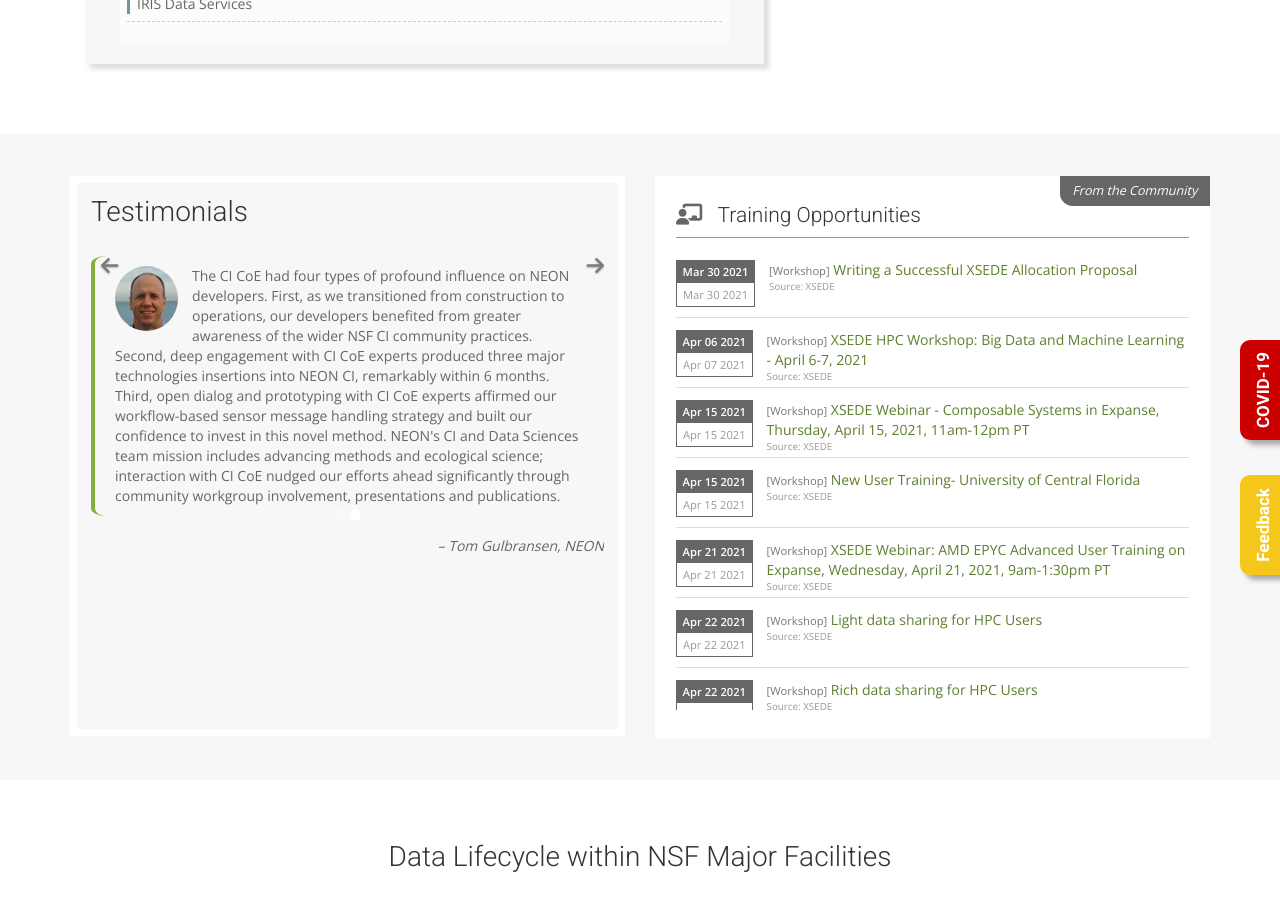
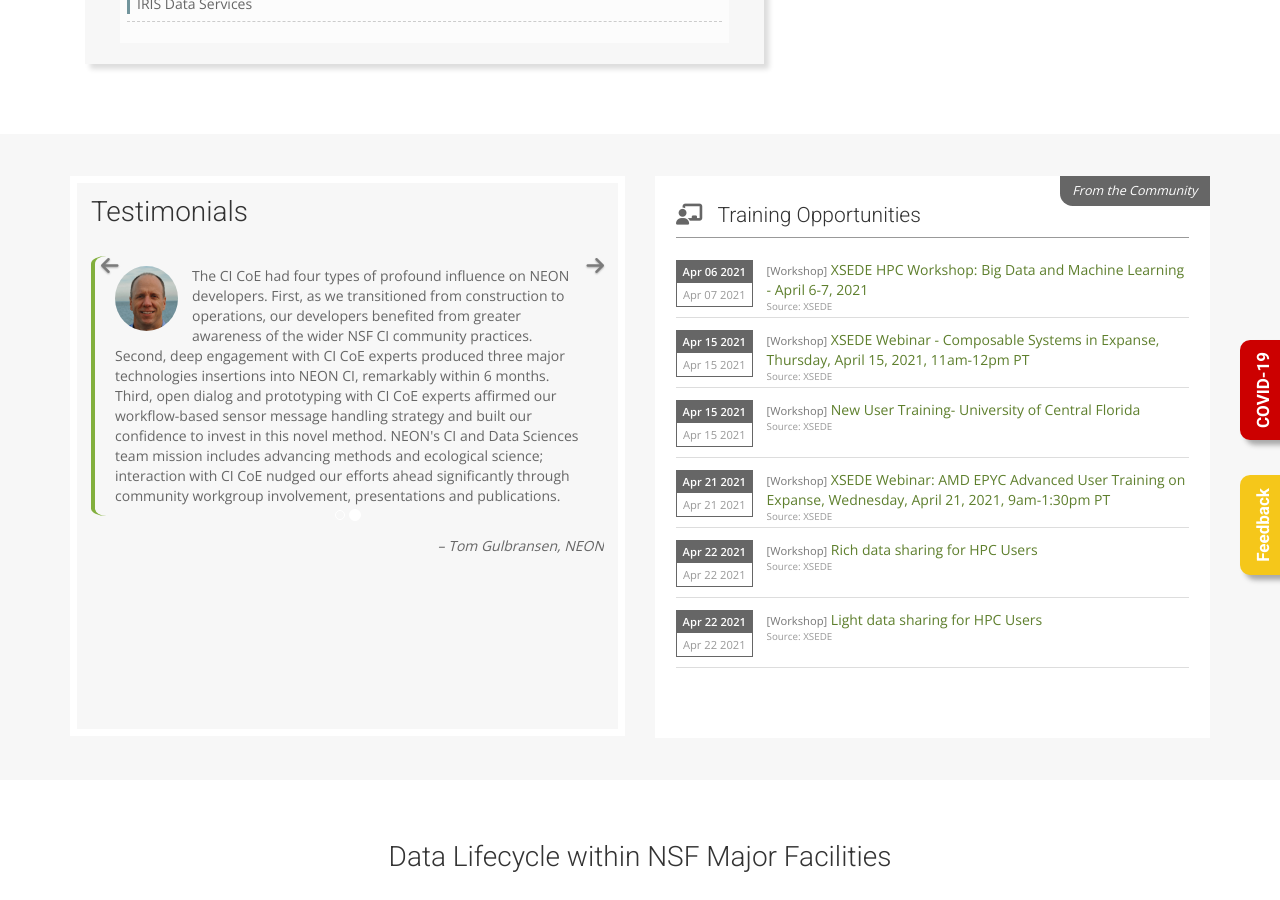
Before and after one commit to cicoe/cicoe.github.io, a Jekyll site: the page built from index.html, in a window 1280 px wide and 900 px high, scrolled down 1099 px. Built offline with Jekyll 4.4.1, drawn with Linux system fonts in a browser that asks for light colours; nearby versions of some CDN libraries; some web fonts are replaced; comment, search, counter and statistics services are not loaded.

Commit message:
updated training events

```diff
--- a/_data/training_opportunities.yml
+++ b/_data/training_opportunities.yml
@@ -1,10 +1,3 @@
-- categroy: Workshop
-  end_date: March 30, 2021
-  source: XSEDE
-  start_date: March 30, 2021
-  time: ''
-  title: Writing a Successful XSEDE Allocation Proposal
-  website: "https://www.xsede.org/web/xup/course-calendar/-/training-user/class/594/session/3975/register"
 - categroy: Workshop
   end_date: April 07, 2021
   source: XSEDE
@@ -40,12 +33,12 @@
   source: XSEDE
   start_date: April 22, 2021
   time: ''
-  title: Light data sharing for HPC Users
+  title: Rich data sharing for HPC Users
   website: "https://www.xsede.org/web/xup/course-calendar/-/training-user/class/2315/session/3976/register"
 - categroy: Workshop
   end_date: April 22, 2021
   source: XSEDE
   start_date: April 22, 2021
   time: ''
-  title: Rich data sharing for HPC Users
+  title: Light data sharing for HPC Users
   website: "https://www.xsede.org/web/xup/course-calendar/-/training-user/class/2315/session/3976/register"
```
